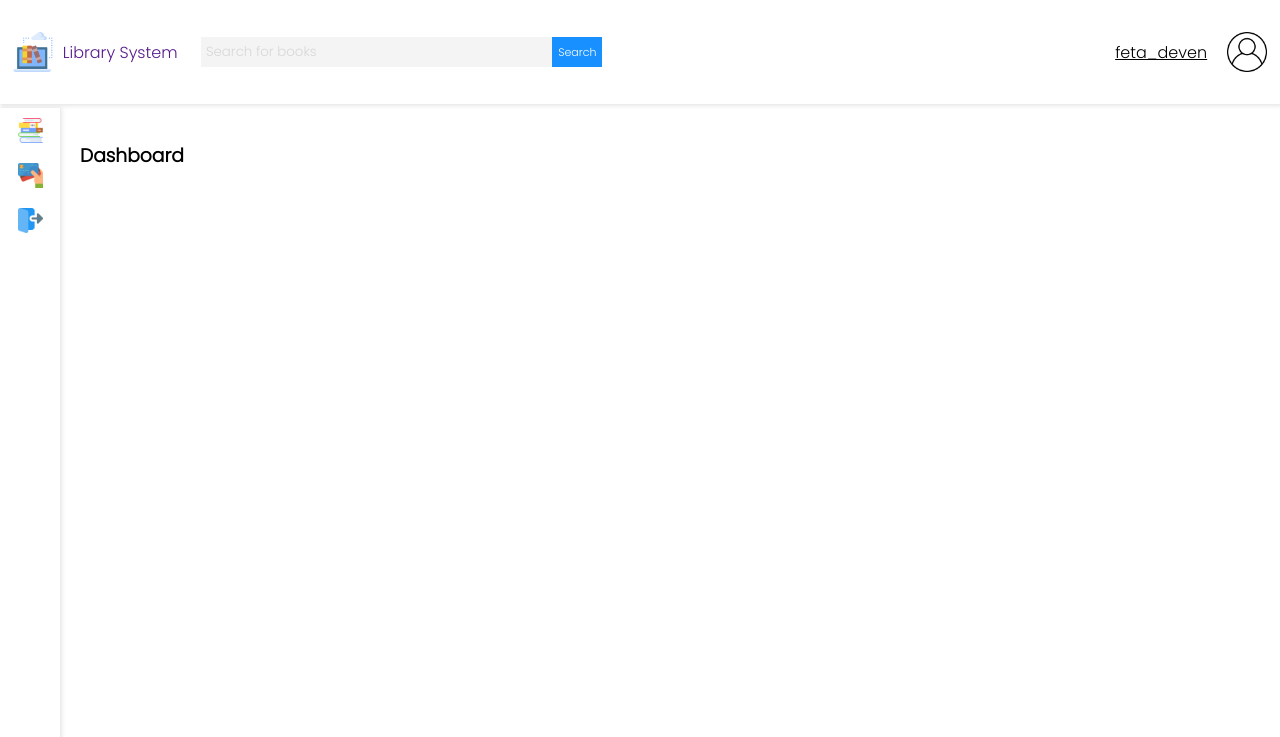
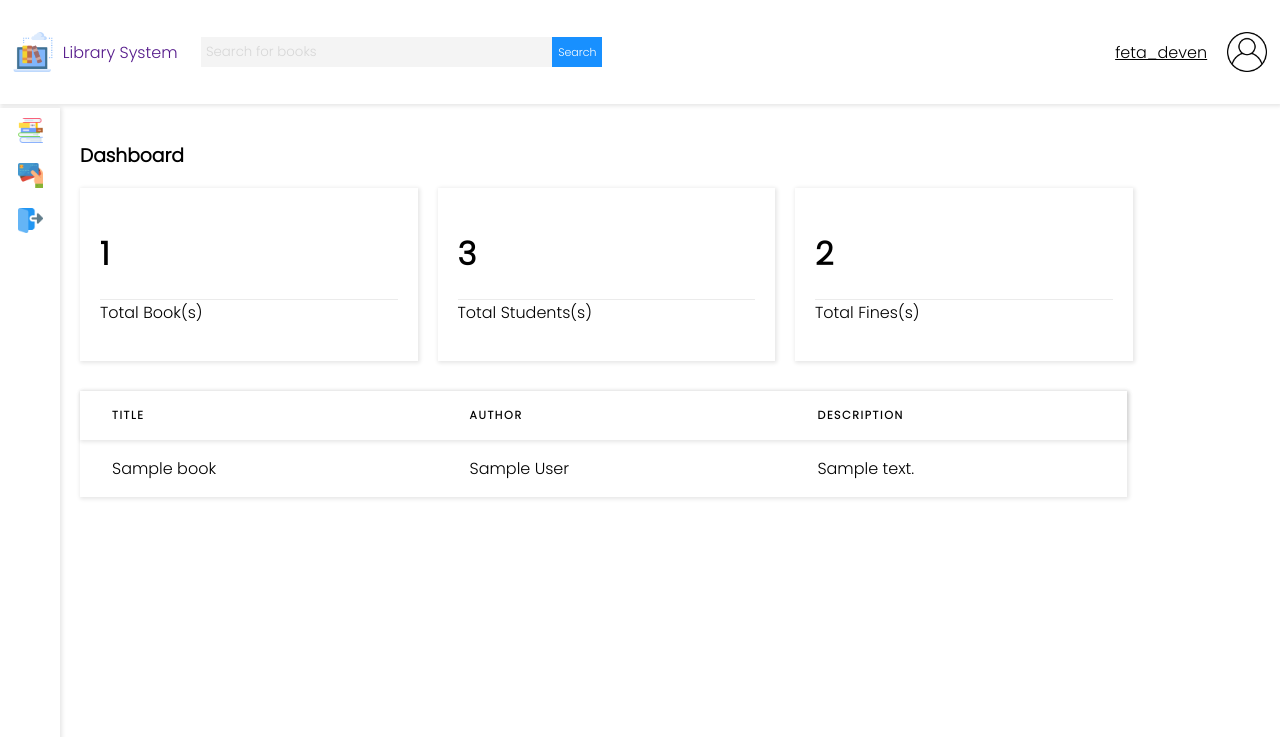
Before and after one commit to devenEden/django-library-app, a Django app: template templates/dashboard.html in a window 1280 px wide. Shown: the top 737 px of the page. Run offline with Django 4.2, Linux system fonts and the light colour scheme; the template is opened without the code that fills it: most values are stand-ins (such as "Sample title", 1, 10 or a date in 2020); some libraries are stand-ins or nearby versions.

Commit message:
added dashboard cards and books table

```diff
--- a/templates/dashboard.html
+++ b/templates/dashboard.html
@@ -3,5 +3,38 @@
 {% block content %}
 
 <h3>Dashboard</h3>
-
+<div class="dashboard-card-container">
+    <div class="dashboard-card">
+        <h1>{{ total_books }}</h1>
+        <p>Total Book(s)</p>
+    </div>
+    <div class="dashboard-card">
+        <h1>3</h1>
+        <p>Total Students(s)</p>
+    </div>
+    <div class="dashboard-card">
+        <h1>2</h1>
+        <p>Total Fines(s)</p>
+    </div>
+</div>
+<div class="">
+    <table class="books-table-container">
+        <thead>
+            <tr>
+                <th>Title</th>
+                <th>Author</th>
+                <th>Description</th>
+            </tr>
+        </thead>
+        <tbody>
+            {% for book in books %}
+            <tr>
+                <td>{{ book.title }}</td>
+                <td>{{ book.author }}</td>
+                <td>{{ book.description }}</td>
+            </tr>
+            {% endfor %}
+        </tbody>
+    </table>
+</div>
 {% endblock%}
```
